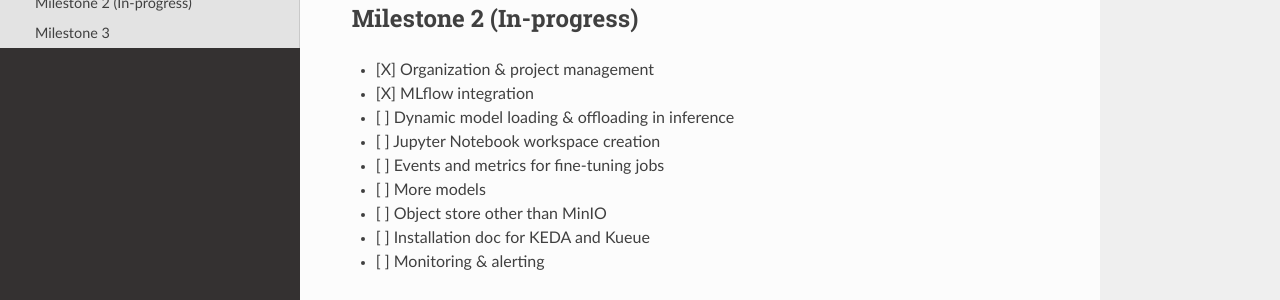
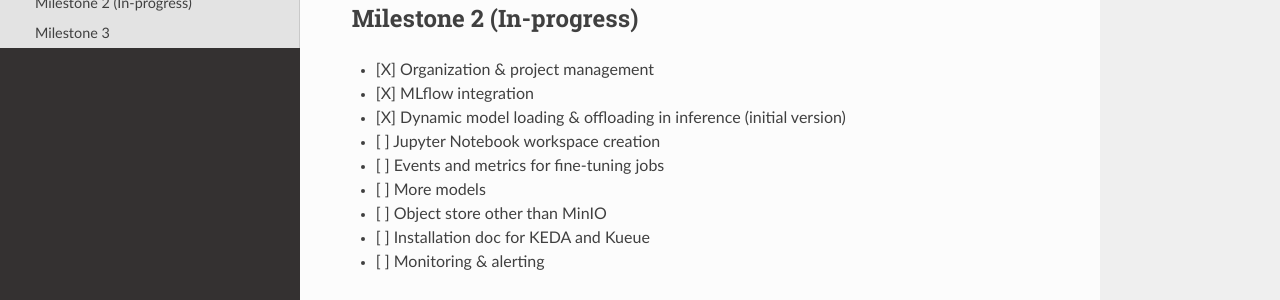
Before and after one commit to llm-operator/docs, a Sphinx documentation site: the page built from docs/source/roadmap.rst, in a window 1280 px wide and 1223 px high. Shown: the part 488-788 px from the top of the window. Built offline with Sphinx 7.4.7 and the Read the Docs theme 2.0.0, drawn with Linux system fonts in a browser that asks for light colours.

Commit message:
Mark "Dynamic model loading & offloading in inference" as completed (#41)

```diff
--- a/docs/source/roadmap.rst
+++ b/docs/source/roadmap.rst
@@ -20,7 +20,7 @@ Milestone 2 (In-progress)
 
 - [X] Organization & project management
 - [X] MLflow integration
-- [ ] Dynamic model loading & offloading in inference
+- [X] Dynamic model loading & offloading in inference (initial version)
 - [ ] Jupyter Notebook workspace creation
 - [ ] Events and metrics for fine-tuning jobs
 - [ ] More models
```
